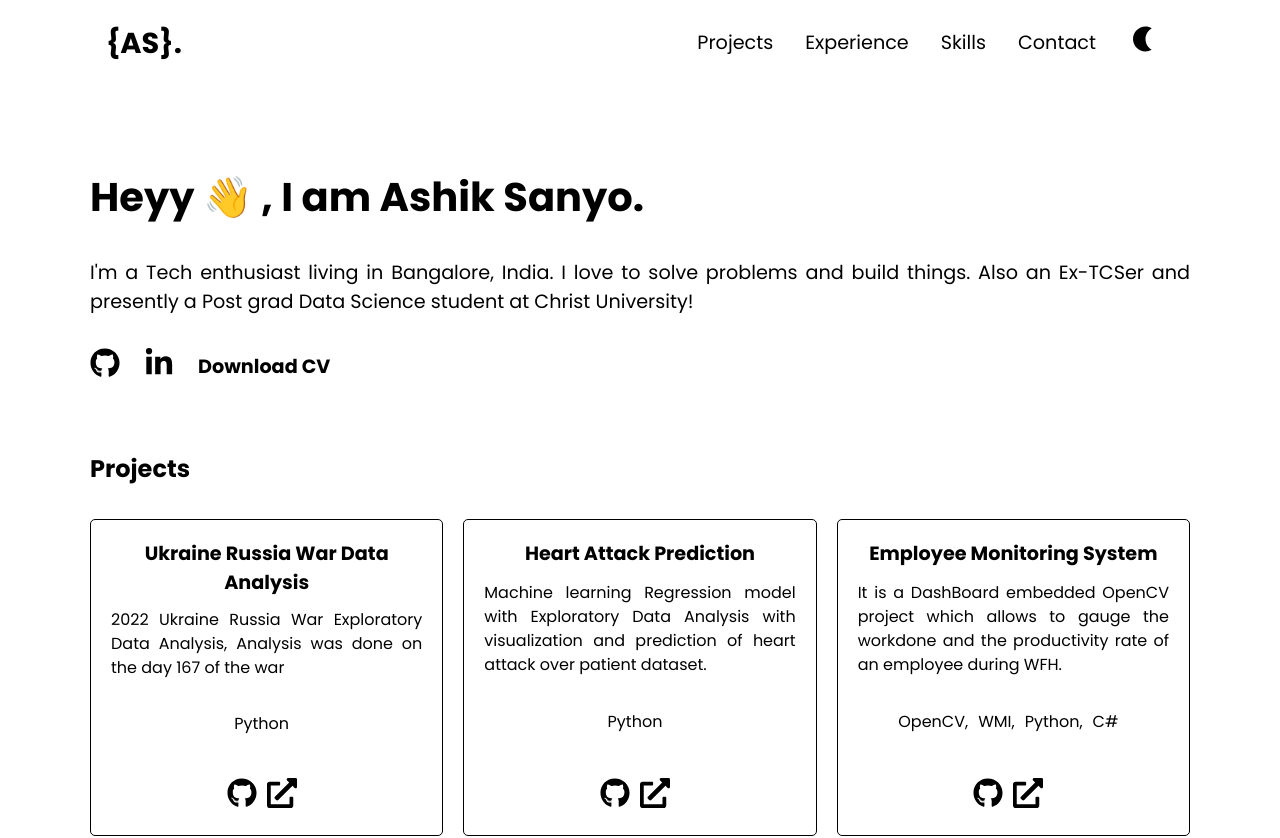
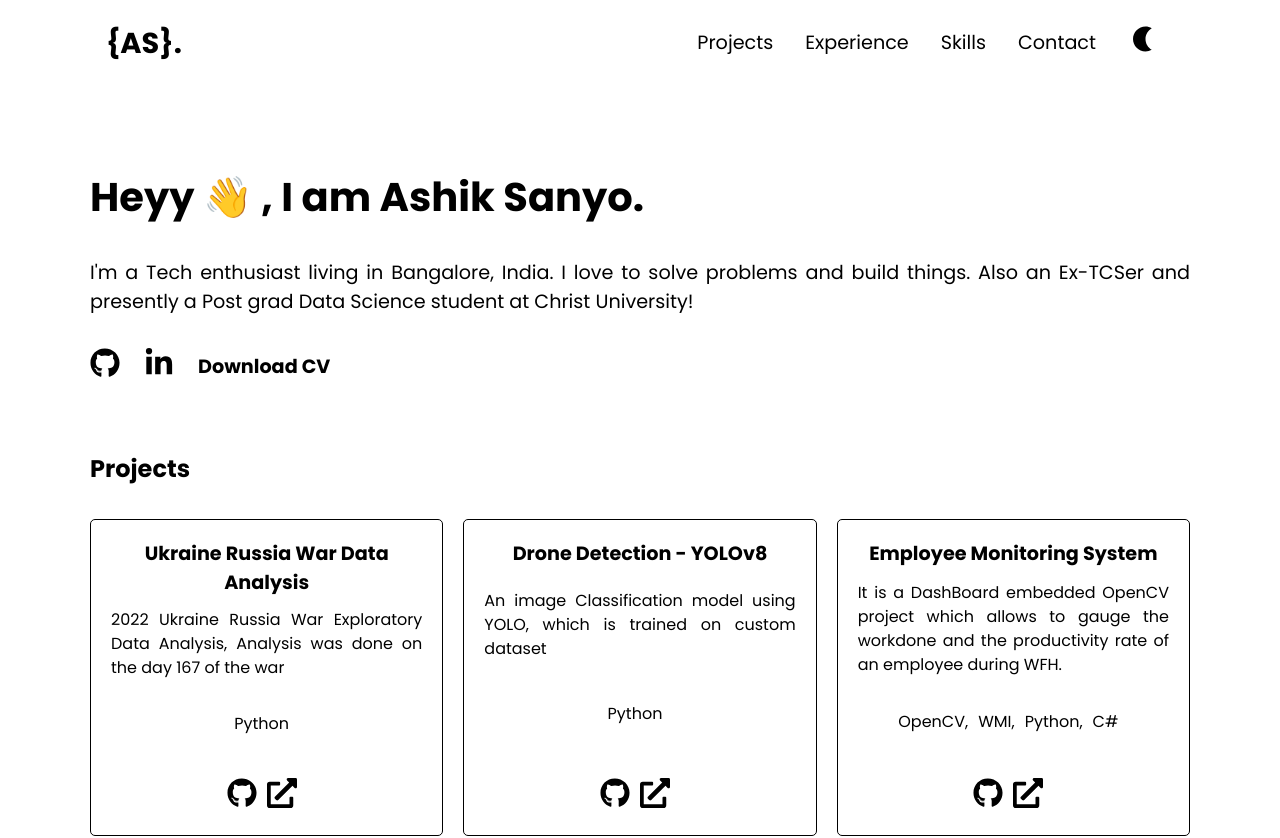
Before and after one commit to ashiksanyo10/Port_React, a React (Vite) app: page / in a window 1280 px wide. Shown: the top 838 px of the page. Built offline with nearby package versions, Linux system fonts and the light colour scheme.

Commit message:
Update portfolio.js

```diff
--- a/src/data/portfolio.js
+++ b/src/data/portfolio.js
@@ -21,14 +21,14 @@ const projects = {
       demo: "https://www.kaggle.com/code/ashiksanyo/russia-ukraine-war-eda",
     },
     {
-      title: "Heart Attack Prediction",
+      title: "Drone Detection - YOLOv8",
       short:
-        "Exploratory Data Analysis and prediction of heart attack over patient dataset",
+        "Using YOLOv8 to Unmanned aerial vehicle",
       description:
-        "Machine learning  Regression model with Exploratory Data Analysis with visualization and prediction of heart attack over patient dataset.",
+        "An image Classification model using YOLO, which is trained on custom dataset",
       technologies: ["Python"],
-      github: "https://github.com/ashiksanyo10/Heart_Attacc.git",
-      demo: "https://www.kaggle.com/code/ashiksanyo/heart-attacc",
+      github: "https://github.com/ashiksanyo10/DroneXYOLOv8.git",
+      demo: "https://github.com/ashiksanyo10/DroneXYOLOv8/blob/main/README.md",
     },
     {
       title: "Employee Monitoring System",
```
